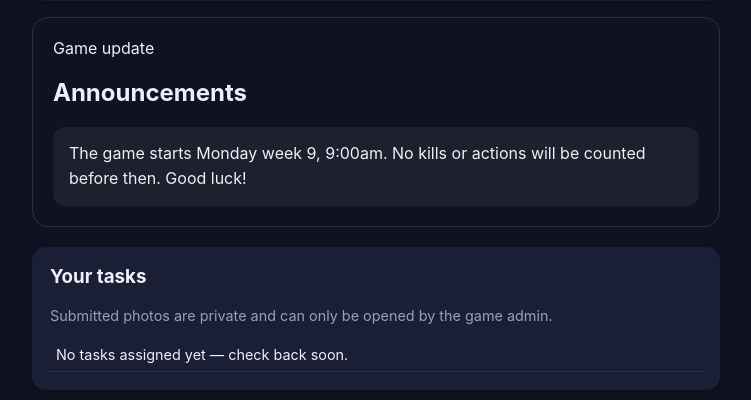
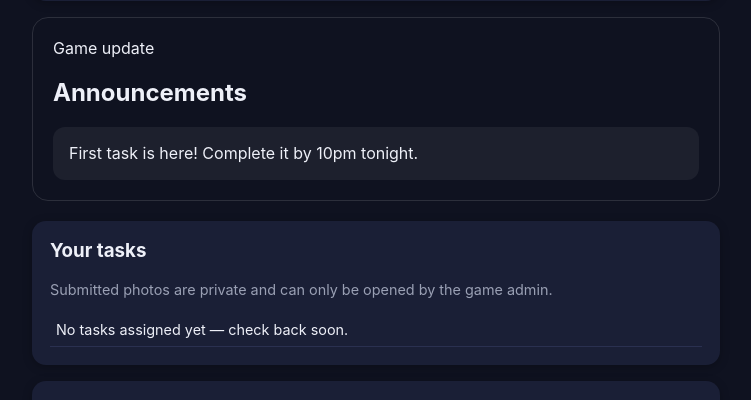
Before and after one commit to Terminator567/among-us, a Flask app: template templates/dashboard.html in a window 1280 px wide. Shown: the part 191-591 px from the top of the page, without its empty margins (264-1015 px from the left). Run offline with Flask 3, Linux system fonts and the light colour scheme; the template is opened without the code that fills it, so the values that code supplies are empty.

Commit message:
new announcement

```diff
--- a/templates/dashboard.html
+++ b/templates/dashboard.html
@@ -16,8 +16,7 @@
 
   <div class="announcement-message">
     <p>
-      The game starts Monday week 9, 9:00am. No kills or actions will be counted
-      before then. Good luck!
+      First task is here! Complete it by 10pm tonight.
     </p>
   </div>
 </section>
```
